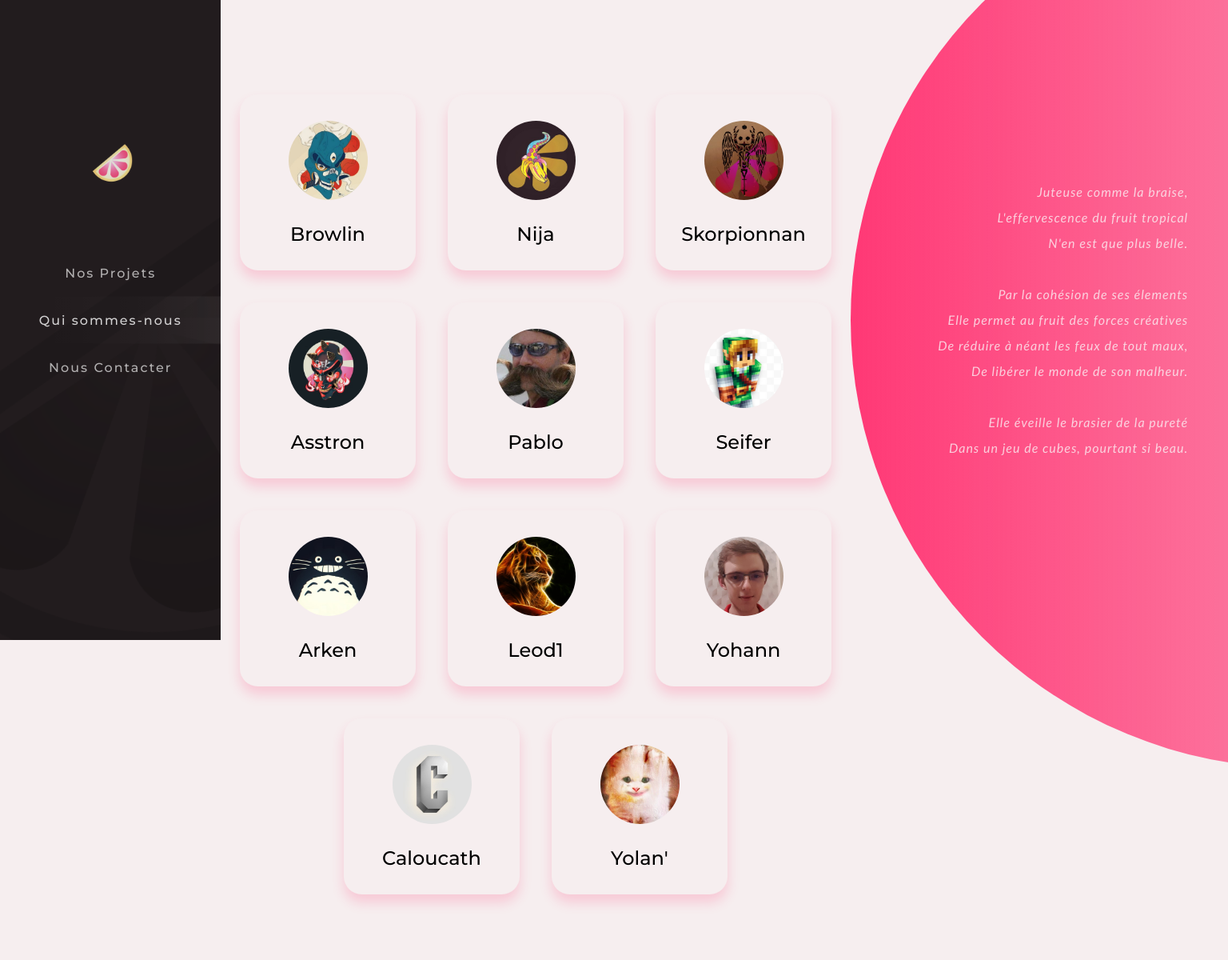
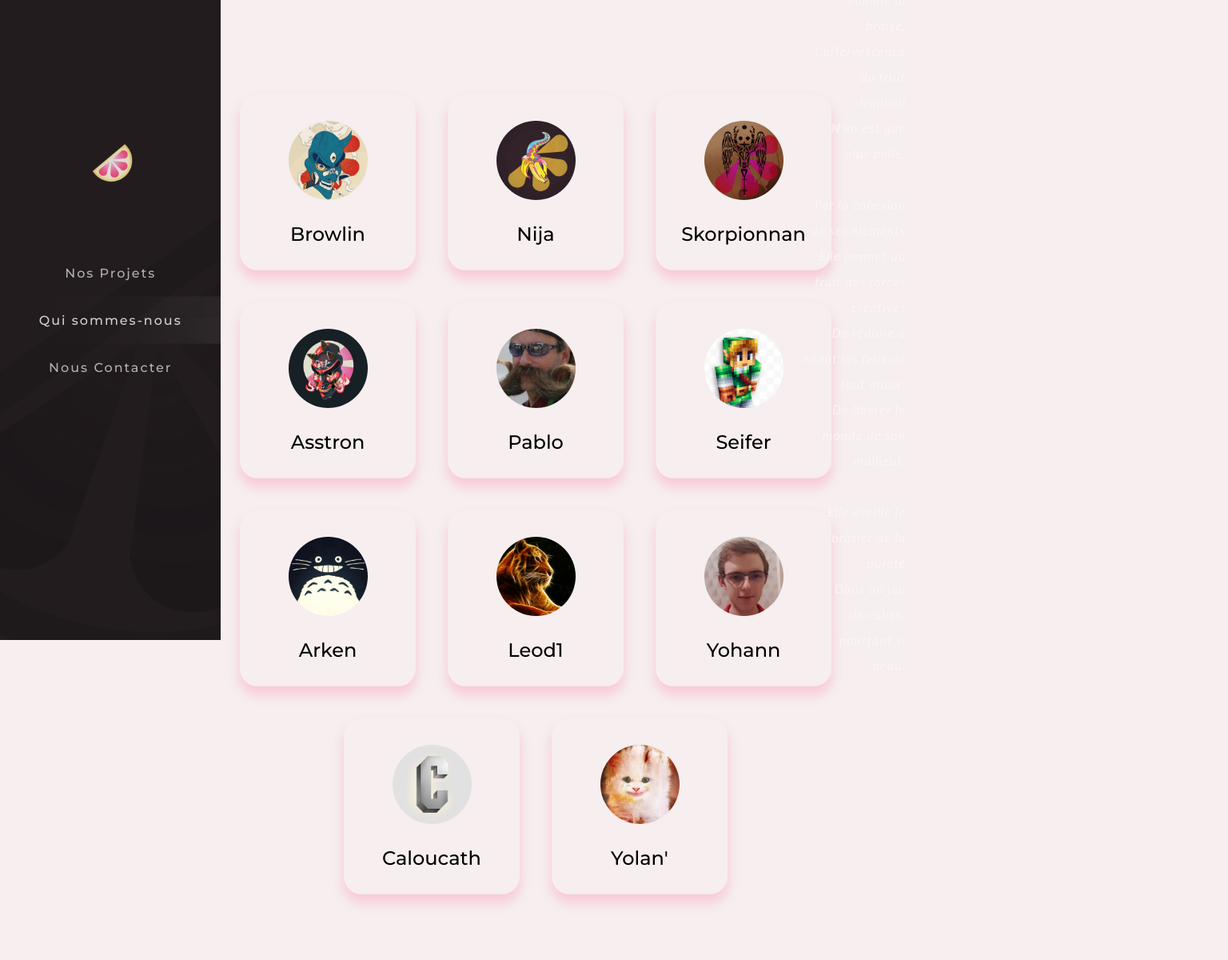
Before and after one commit to Yolanare/PPM-website, a PHP site: page /who-are-we/ in a window 1536 px wide. Shown: the top 1200 px of the page at 80% size. Run offline with PHP 8.4, Linux system fonts and the light colour scheme.

Commit message:
poem (bg, position/size txt)

```diff
--- a/who-are-we/index.php
+++ b/who-are-we/index.php
@@ -192,15 +192,15 @@
         #fiches {
             display: flex;
             justify-content: center;
-            max-width: 62.5%;
+            max-width: var(--mfiches_w);
         }
 
         #poem_bg {
             position: fixed;
             top: 50%;
             transform: translateY(-50%);
-            width: 100%;
-            height: 140%;
+            width: var(--content_w);
+            height: 130%;
             border-radius: 9999px;
             opacity: var(--poem_bg_opacity);
             background: linear-gradient(90deg, var(--accent-fruit), transparent);
@@ -223,18 +223,20 @@
         }
 
         @media (min-width: 1311px) /*PC*/ {
+            :root {
+                --mfiches_w: 62.5%;
+            }
             .fiche:hover .desc .info {
                 margin-top: 8.5px;
             }
 
             #poem_txt {
                 position: fixed;
-                width: 37.5%; /*27.5 + 10*/
+                width: calc(100% - var(--mfiches_w));
                 height: 100%;
                 display: flex;
                 align-items: center;
-                justify-content: end;
-                padding-right: 10%; /*^ +10*/
+                justify-content: center;
                 font-size: 16px;
                 font-style: italic;
                 letter-spacing: 1px;
```
